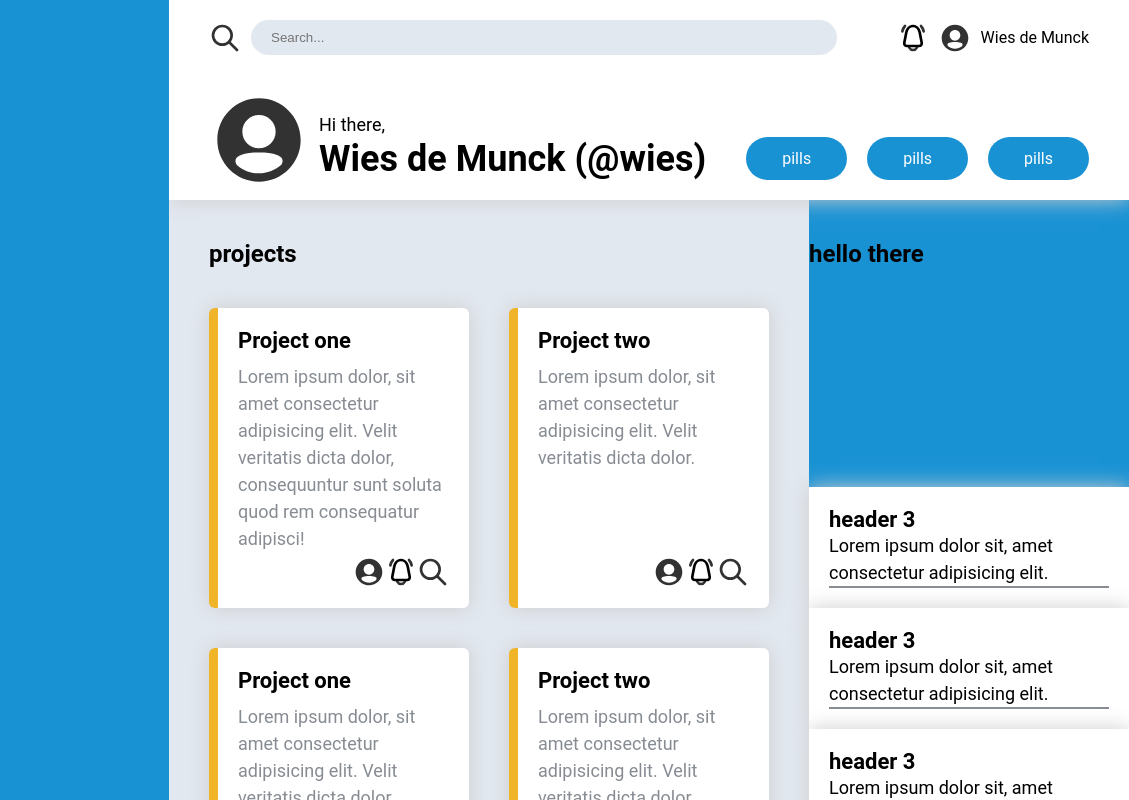
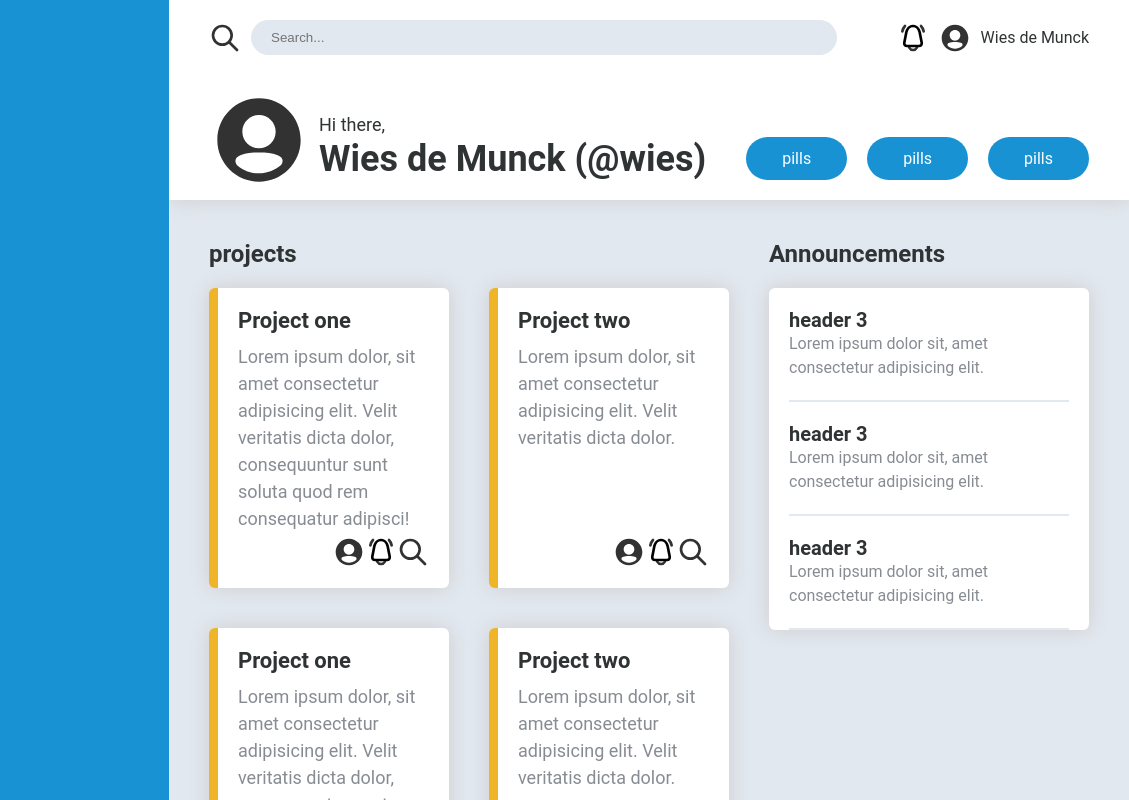
Before and after one commit to WiesdeMunck/Odin_dashboard, a plain HTML site: page index.html in a window 1280 px wide. Shown: the top 800 px of the page, 151-1280 px from the left. Drawn offline with Linux system fonts and the light colour scheme.

Commit message:
Styling for announcements section

```diff
--- a/index.html
+++ b/index.html
@@ -127,7 +127,7 @@
                 </a>
             </div>
             <div class="sidebar">
-                <h2>hello there</h2>
+                <h2>Announcements</h2>
                 <div>
                     <a href="#">
                         <article>
@@ -143,7 +143,24 @@
                             <h3>header 3</h3><p>Lorem ipsum dolor sit, amet consectetur adipisicing elit. </p></article>
                     </a>
                 </div>
-                <div></div>
+
+                <!-- <h2>Trending</h2>
+                <div>
+                    <a href="#">
+                        <article>
+                            <h3>header 3</h3>
+                            <p>Lorem ipsum dolor sit, amet consectetur adipisicing elit. </p></article>
+                    </a>
+                    <a href="#">
+                        <article>
+                            <h3>header 3</h3><p>Lorem ipsum dolor sit, amet consectetur adipisicing elit. </p></article>
+                    </a>
+                    <a href="#">
+                        <article>
+                            <h3>header 3</h3><p>Lorem ipsum dolor sit, amet consectetur adipisicing elit. </p></article>
+                    </a>
+                </div> -->
+
             </div>
         </section>
     </main>
--- a/styles/style.css
+++ b/styles/style.css
@@ -16,7 +16,7 @@ html,
     --blue-color-1: #1992D4;
     --blue-color-2: #1d81b7;
     --white: #fff;
-    --black: #000;
+    --black: #2f3334;
     --box-shadow: 0px 0px 20px #cecdcd;
 }
 
@@ -49,6 +49,7 @@ li {
 
 html {
     font-family: var(--main-font);
+    color: var(--black);
 }
 
 h1 {
@@ -202,6 +203,7 @@ section.dashboard {
     z-index: 0;
     display: grid;
     grid-template: 1fr / 1fr 320px;
+    padding-right: 40px;
 }
 
 /* section dashboard projects */
@@ -217,6 +219,7 @@ section.dashboard .projects {
 section.dashboard .projects > h2 {
     grid-column: 1/3;
     display: block;
+    margin-bottom: -20px;
 }
 
 section.dashboard .projects a img {
@@ -258,25 +261,35 @@ section.dashboard .sidebar {
     grid-template: auto auto / 1fr ;
     grid-auto-rows: auto;
     align-items: start;
-    background: var(--blue-color-1);
     padding: 40px 0;
-    justify-items: start;
+    align-content: start;
+    gap: 40px;
+}
 
+section.dashboard .sidebar h2 {
+    margin-bottom: -20px;
+}
+
+section.dashboard .sidebar div{
+    box-shadow: var(--box-shadow);
+    border-radius: 6px;
+    background: var(--white);
+}
+
+
+section.dashboard .sidebar article {
+    padding: 20px 20px 0px 20px;
+}
+
+section.dashboard .sidebar article h3 {
+    font-size: 20px;
+    font-weight: 600;
 
 }
 
-section.dashboard .sidebar article{
-    box-shadow: var(--box-shadow);
+section.dashboard .sidebar article p {
+    border-bottom: 2px solid var(--gray-color-1);
+    padding-bottom:20px ;
+    font-size: 16px;
+    color: var(--gray-color-2);
 }
-
-
-
-section.dashboard .sidebar article {
-    background: var(--white);
-
-    padding: 20px;
-    border-bottom: ;
-}
-section.dashboard .sidebar article p {
-    border-bottom: 2px solid var(--gray-color-2);
-}
```
